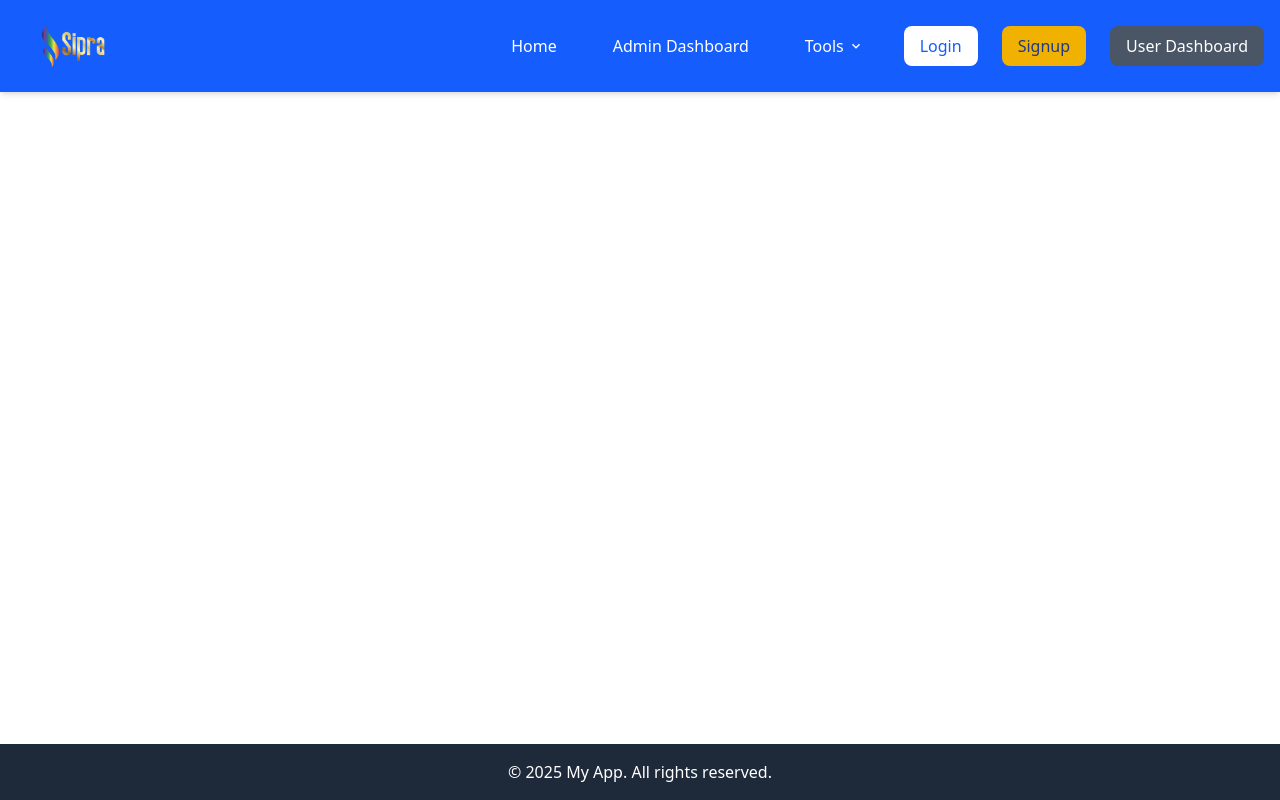
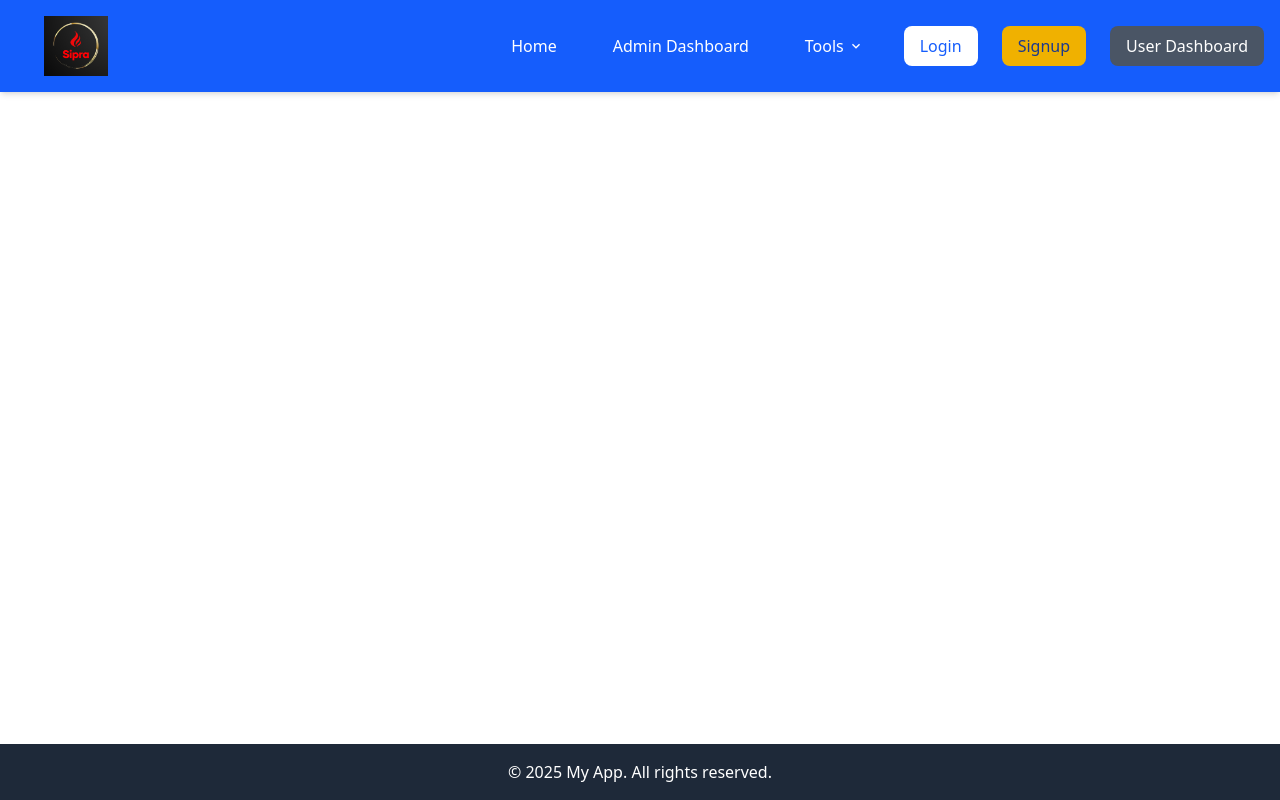
Before and after one commit to Asadullah404/Home-react, a React (Vite) app: page / in a window 1280 px wide. Built offline with nearby package versions, Linux system fonts and the light colour scheme; no server answers.

Commit message:
Update Navbar.jsx

```diff
--- a/src/components/Navbar.jsx
+++ b/src/components/Navbar.jsx
@@ -15,7 +15,7 @@ const Navbar = () => {
           className="flex items-center gap-2 hover:text-gray-200 transition"
         >
           <img
-            src="logo.PNG" // Replace with your logo path
+            src="/vite.PNG" // Replace with your logo path
             alt="Logo"
             className="h-15 w-30 object-contain"
           />
```
